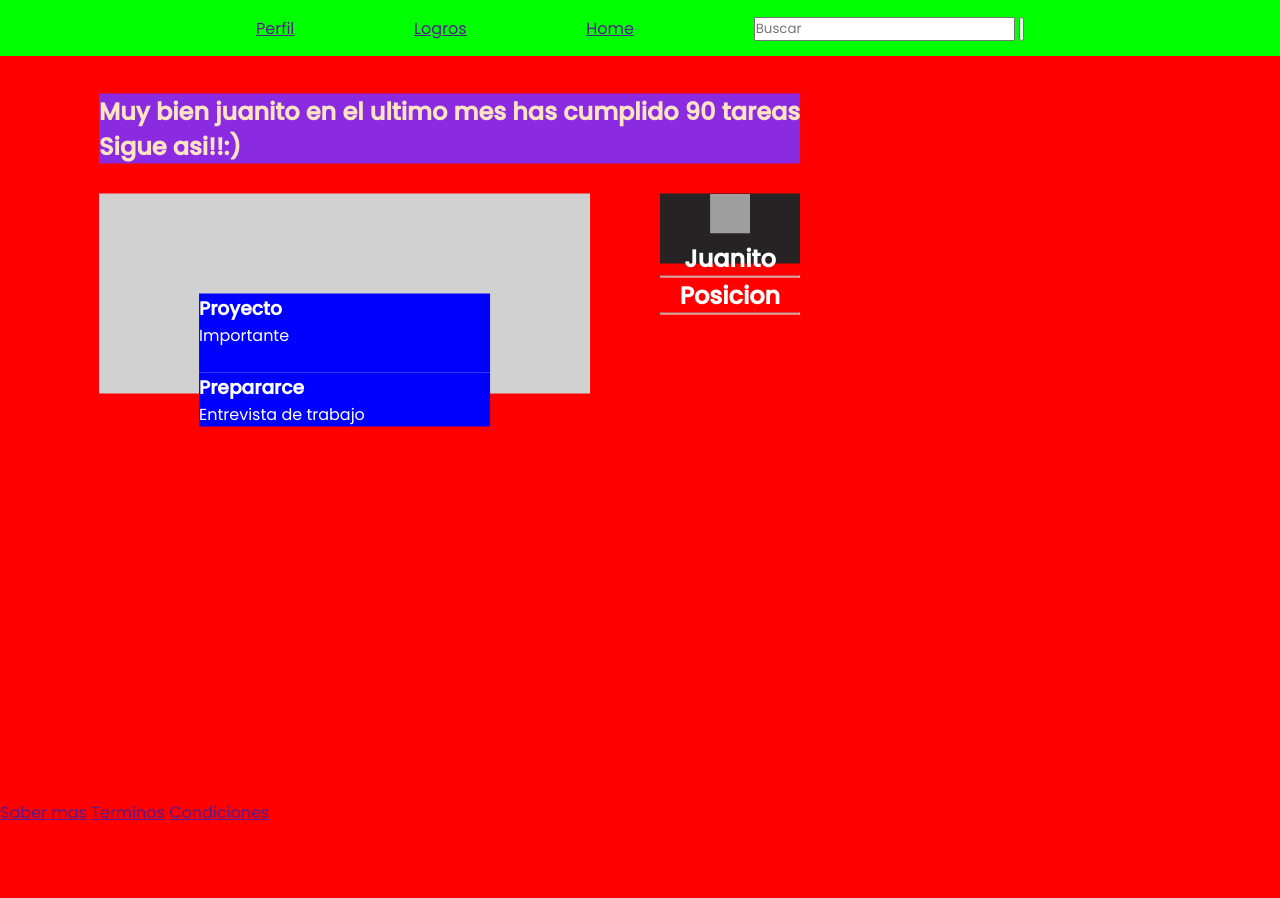
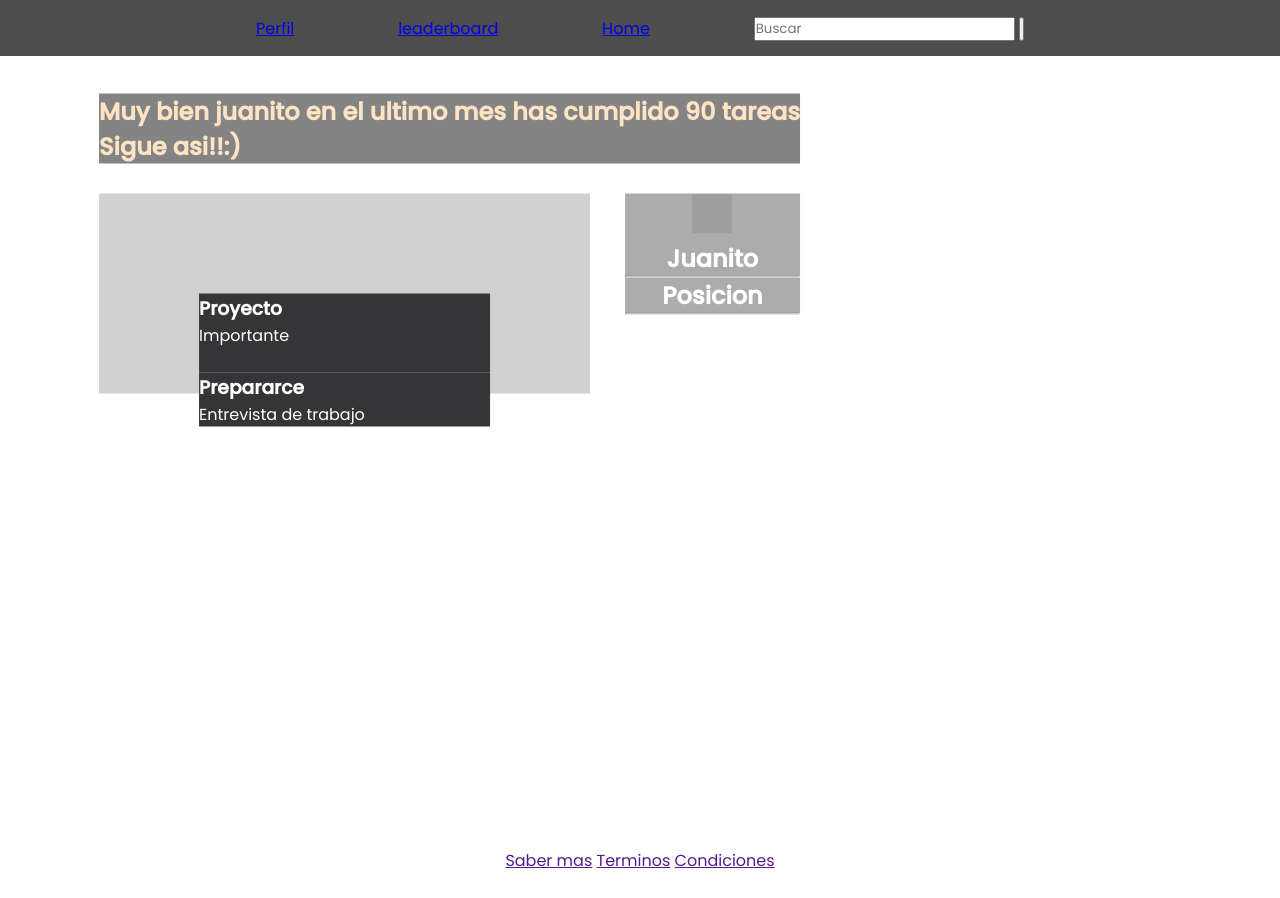
Before and after one commit to P-once/Procastin, a PHP site: page /PerfilUsuario.html in a window 1280 px wide. Before the commit the page ends 820 px from the top, so only its background shows below. Run offline with PHP 8.4, Linux system fonts and the light colour scheme; grey boxes are pictures that could not be loaded.

Commit message:
Actualizacion de las vista
Falta agregar los templates de el navbar y el footer

```diff
--- a/ProcastinVistas/PerfilUsuario.html
+++ b/ProcastinVistas/PerfilUsuario.html
@@ -7,9 +7,9 @@
 </head>
 <body>
     <Header>
-        <a href="">Perfil</a>
-        <a href="">Logros</a>
-        <a href="">Home</a>
+        <a href="PerfilUsuario.html">Perfil</a>
+        <a href="leaderboard.html">leaderboard</a>
+        <a href="bienvenido.html">Home</a>
 
     <form >
         <input type="text" placeholder="Buscar">
--- a/ProcastinVistas/css/PerfilUsuario.css
+++ b/ProcastinVistas/css/PerfilUsuario.css
@@ -11,16 +11,17 @@
 {
     height: 100vh;
     width: 100%;
-    background-color: rgb(255, 0, 0);
+    background-color: rgb(255, 255, 255);
 }
 header
 {
     position:fixed;
+    color: #ffffff;
     top: 0;
     left: 0;
     width: 100%;
     padding: 15px 20%;
-    background: rgb(0, 255, 0);
+    background: rgb(77, 77, 77);
     display: flex;
     justify-content: space-between;
     align-items:end;
@@ -59,24 +60,24 @@
     position:absolute;
     top: 100px;
     right: 0;
-    width: calc(100% - 80% );
-    height: 100%;
+    width: calc(100% - 75% );
+    height:relative;
     color: #ffffff;
     flex-direction: column;
-    background-color: #252323;
+    background-color: #acacac;
     text-align: center;
 
 }
 .conteiner .Proyecto
 {
-    background-color: blue;
+    background-color: rgb(53, 53, 56);
     position:relative;
     top: 0;
     left: 0;
 }
 .conteiner .TituloTarea
 {
-    background-color: blueviolet;
+    background-color: rgb(132, 132, 133);
     color: bisque;
 
     top:0;
@@ -85,7 +86,7 @@
 }
 footer
 {
-    position: absolute;
+    position: relative;
     top: 100%;
     left: auto;
     text-align: center;
--- a/ProcastinVistas/css/leaderboard.css
+++ b/ProcastinVistas/css/leaderboard.css
@@ -9,7 +9,7 @@
 }
 body
 {
-    background-color: rgb(255, 0, 0);
+    background-color: rgb(143, 141, 141);
 }
 header
 {
@@ -18,7 +18,7 @@
     left: 0;
     width: 100%;
     padding: 15px 20%;
-    background: rgb(0, 255, 0);
+    background: lightgray;
     display: flex;
     justify-content: space-between;
     align-items:end;
--- a/ProcastinVistas/css/proyectos.css
+++ b/ProcastinVistas/css/proyectos.css
@@ -15,7 +15,7 @@
     left: 0;
     width: 100%;
     padding: 15px 20%;
-    background: rgb(0, 255, 0);
+    background: lightgray;
     display: flex;
     justify-content: space-between;
     align-items:end;
```
Also changed, not shown: ProcastinVistas/bienvenido.html (+8 -5 lines), ProcastinVistas/css/bienvenido.css (+24 -10 lines), ProcastinVistas/leaderboard.html (+4 -4 lines), ProcastinVistas/proyectos.html (+4 -4 lines), ProcastinVistas/registro.html (+6 -5 lines).
